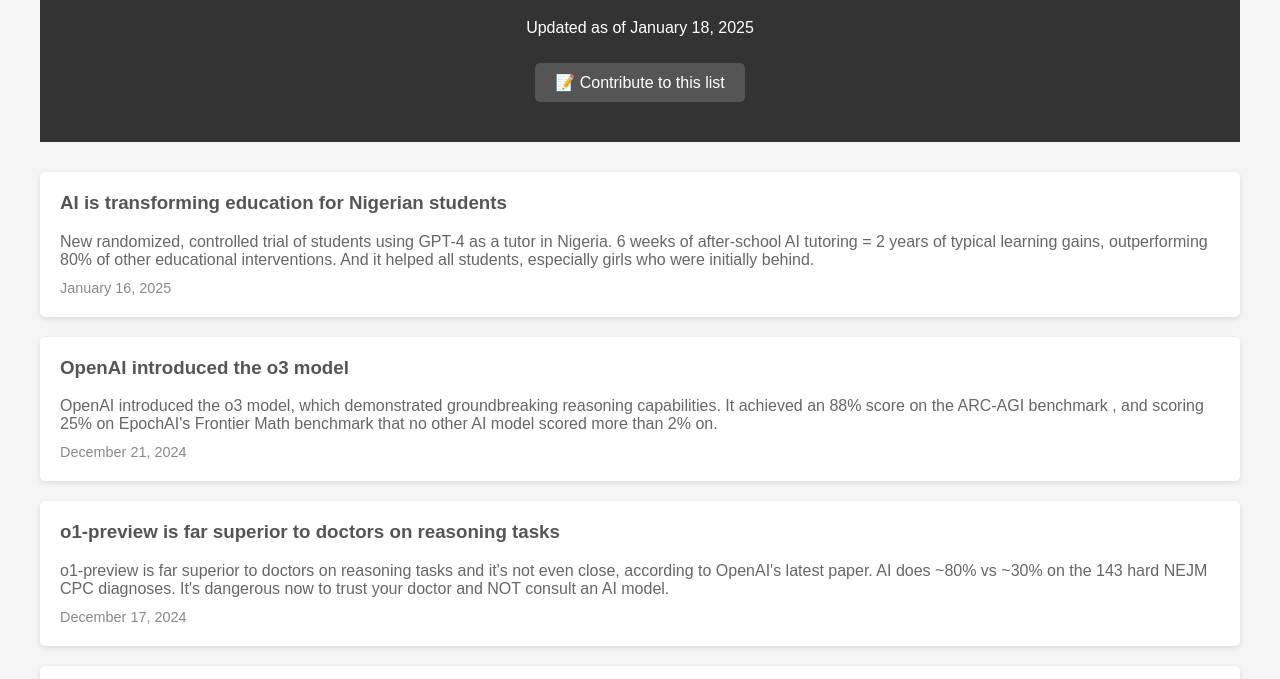
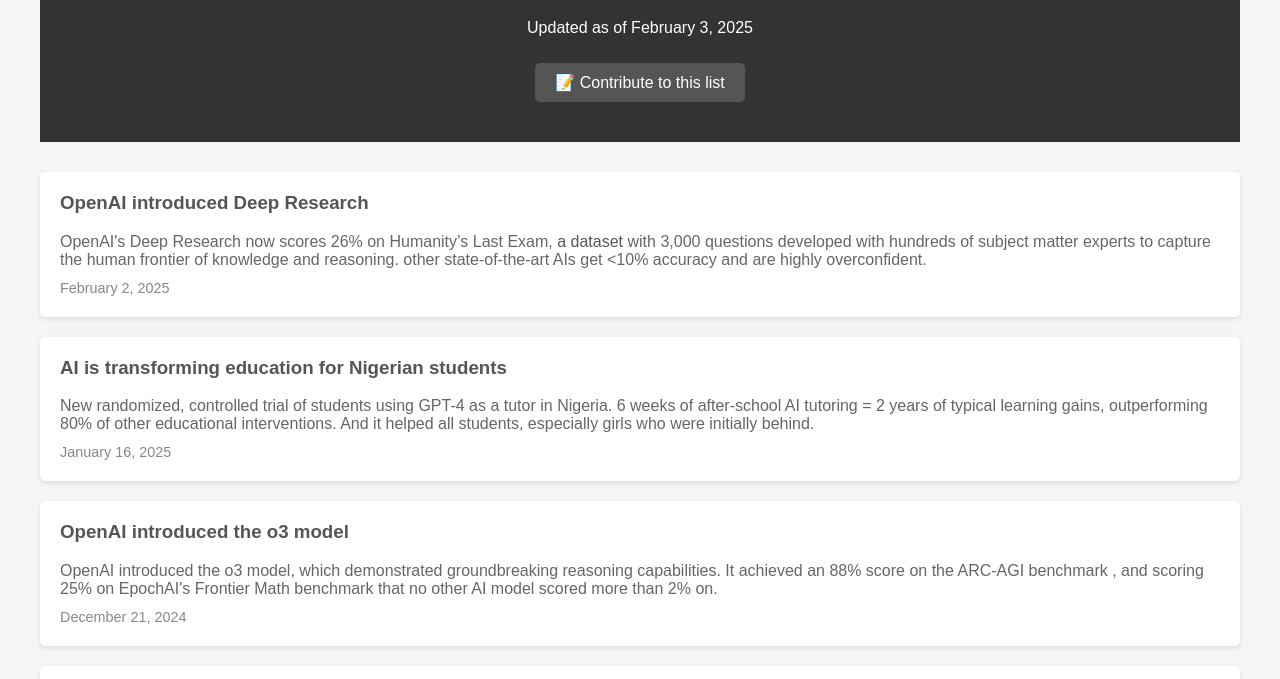
Before and after one commit to likev/asicome, a plain HTML site: page index.html in a window 1280 px wide. Shown: the part 121-800 px from the top of the page. Drawn offline with Linux system fonts and the light colour scheme.

Commit message:
OpenAI introducing deep research

```diff
--- a/index.html
+++ b/index.html
@@ -80,7 +80,7 @@
 <body>
     <div class="header">
         <h1>ASI(artificial super intelligence) has come</h1>
-        <p>Updated as of January 18, 2025</p>
+        <p>Updated as of February 3, 2025</p>
 
         <!-- GitHub Corner -->
         <a href="https://github.com/likev/asicome" class="github-corner" aria-label="View source on GitHub">
@@ -98,6 +98,15 @@
     </div>
 
     <div class="news-container">
+        <div class="news-item">
+            <h3><a href="https://openai.com/index/introducing-deep-research/#humanitys-last-exam">OpenAI introduced Deep Research</a></h3>
+            <p>OpenAI's Deep Research now scores 26% on Humanity’s Last Exam,
+                <a href="https://x.com/DanHendrycks/status/1882433928407241155">a dataset</a> with 3,000 questions
+                developed with hundreds of subject matter experts to capture the human frontier of knowledge and reasoning.
+                other state-of-the-art AIs get <10% accuracy and are highly overconfident.</p>
+            <span class="date">February 2, 2025</span>
+        </div>
+
         <div class="news-item">
             <h3><a href="https://x.com/emollick/status/1879633485004165375">AI is transforming education for Nigerian students</a></h3>
             <p>New randomized, controlled trial of students using GPT-4 as a tutor in Nigeria.
```
